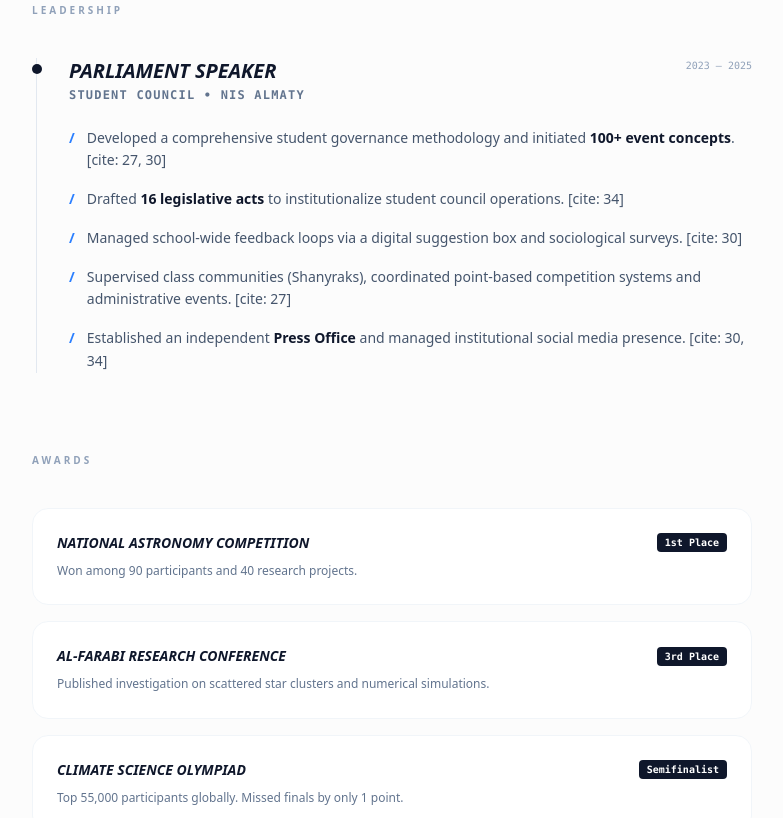
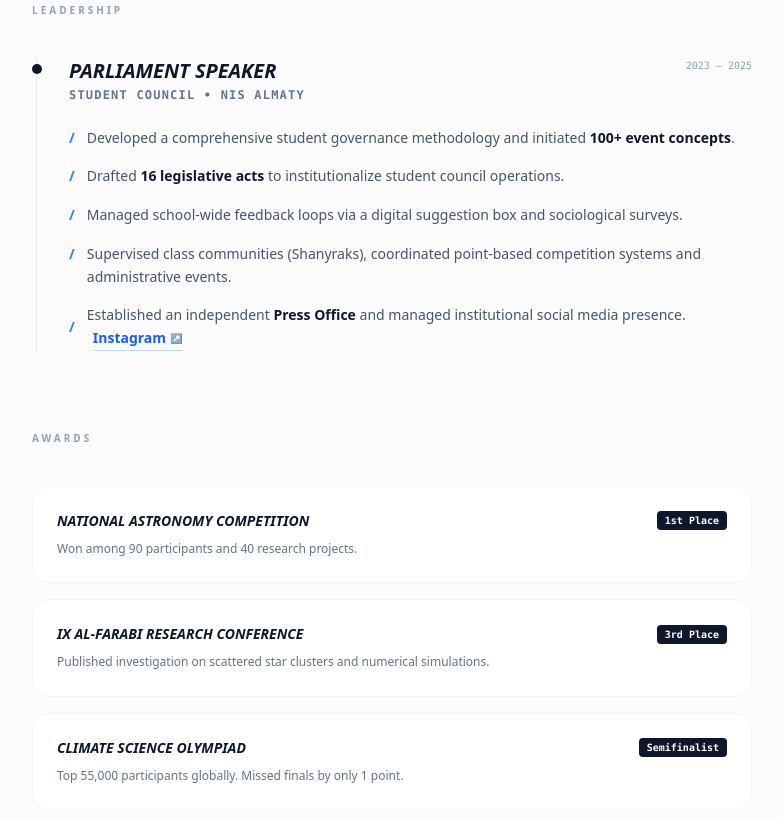
Before and after one commit to JuneiBrunei/jonyportfolio, a Next.js app: page /resume in a window 1280 px wide. Shown: the part 640-1458 px from the top of the page, without its empty margins (248-1031 px from the left). Built offline with nearby package versions, Linux system fonts and the light colour scheme.

Commit message:
added instagram link to press office section

```diff
--- a/app/resume/page.tsx
+++ b/app/resume/page.tsx
@@ -53,24 +53,35 @@ export default function Resume() {
             <ul className="space-y-4 text-sm text-slate-600 leading-relaxed">
               <li className="flex gap-3">
                 <span className="text-blue-500 font-bold">/</span>
-                <span>Developed a comprehensive student governance methodology and initiated <span className="text-slate-900 font-semibold">100+ event concepts</span>. [cite: 27, 30]</span>
+                <span>Developed a comprehensive student governance methodology and initiated <span className="text-slate-900 font-semibold">100+ event concepts</span>.</span>
               </li>
               <li className="flex gap-3">
                 <span className="text-blue-500 font-bold">/</span>
-                <span>Drafted <span className="text-slate-900 font-semibold">16 legislative acts</span> to institutionalize student council operations. [cite: 34]</span>
+                <span>Drafted <span className="text-slate-900 font-semibold">16 legislative acts</span> to institutionalize student council operations.</span>
               </li>
               <li className="flex gap-3">
                 <span className="text-blue-500 font-bold">/</span>
-                <span>Managed school-wide feedback loops via a digital suggestion box and sociological surveys. [cite: 30]</span>
+                <span>Managed school-wide feedback loops via a digital suggestion box and sociological surveys.</span>
               </li>
               <li className="flex gap-3">
                 <span className="text-blue-500 font-bold">/</span>
-                <span>Supervised class communities (Shanyraks), coordinated point-based competition systems and administrative events. [cite: 27]</span>
+                <span>Supervised class communities (Shanyraks), coordinated point-based competition systems and administrative events.</span>
               </li>
-              <li className="flex gap-3">
-                <span className="text-blue-500 font-bold">/</span>
-                <span>Established an independent <span className="text-slate-900 font-semibold">Press Office</span> and managed institutional social media presence. [cite: 30, 34]</span>
-              </li>
+              <li className="flex gap-3 items-center">
+  <span className="text-blue-500 font-bold">/</span>
+  <span>
+    Established an independent <span className="text-slate-900 font-semibold">Press Office</span> and managed institutional social media presence.
+    <a
+      href="https://www.instagram.com/nisfm_studentcouncil/"
+      target="_blank"
+      rel="noopener noreferrer"
+      className="ml-1.5 inline-flex items-center gap-1 text-blue-600 font-bold border-b border-blue-200 hover:border-blue-600 transition-all"
+    >
+      Instagram
+      <span className="text-[10px]">↗</span>
+    </a>
+  </span>
+</li>
             </ul>
           </div>
         </section>
@@ -81,7 +92,7 @@ export default function Resume() {
           <div className="grid gap-4">
             {[
               { title: "National Astronomy Competition", rank: "1st Place", date: "2022", desc: "Won among 90 participants and 40 research projects." },
-              { title: "Al-Farabi Research Conference", rank: "3rd Place", date: "2022", desc: "Published investigation on scattered star clusters and numerical simulations." },
+              { title: "IX Al-Farabi Research Conference", rank: "3rd Place", date: "2022", desc: "Published investigation on scattered star clusters and numerical simulations." },
               { title: "Climate Science Olympiad", rank: "Semifinalist", date: "23 & 24", desc: "Top 55,000 participants globally. Missed finals by only 1 point." }
             ].map((award, i) => (
               <div key={i} className="p-6 bg-white border border-slate-100 rounded-2xl">
@@ -108,7 +119,7 @@ export default function Resume() {
                 <p className="text-[10px] font-bold text-slate-400 uppercase mb-1">Courses</p>
                 <p className="text-xs text-slate-600">Rice University: Principles of Economics</p>
                 <p className="text-xs text-slate-600">UPenn: Fintech Foundations & Applications</p>
-                <p className="text-xs text-slate-600">NatGeo: Young Explorers</p>
+                <p className="text-xs text-slate-600">National Geographic: Young Explorers</p>
               </div>
             </div>
           </div>
```
